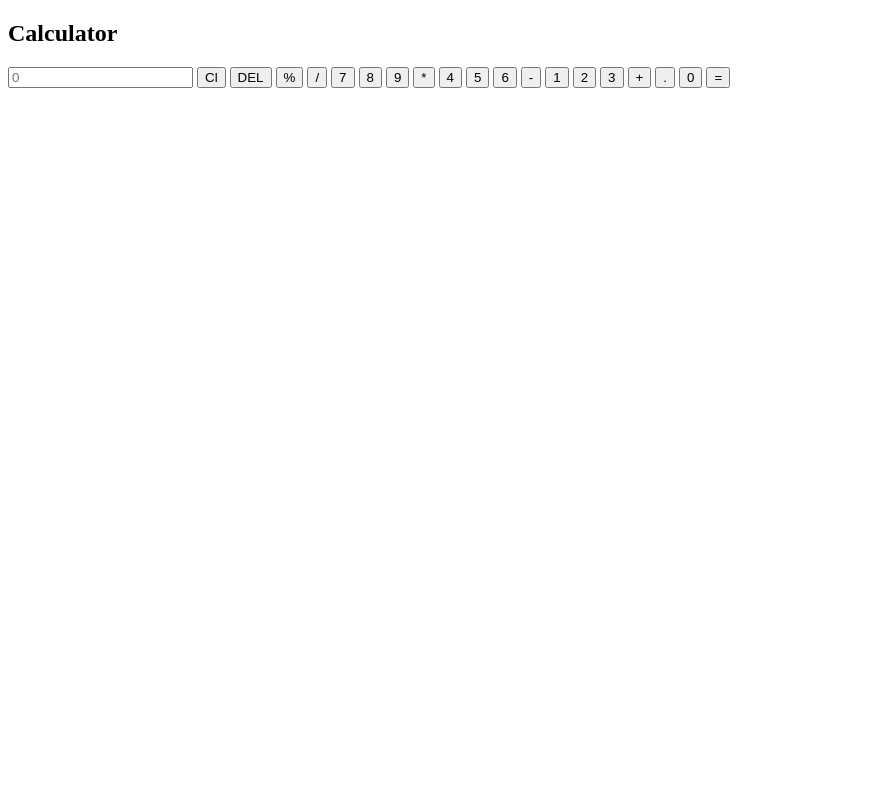
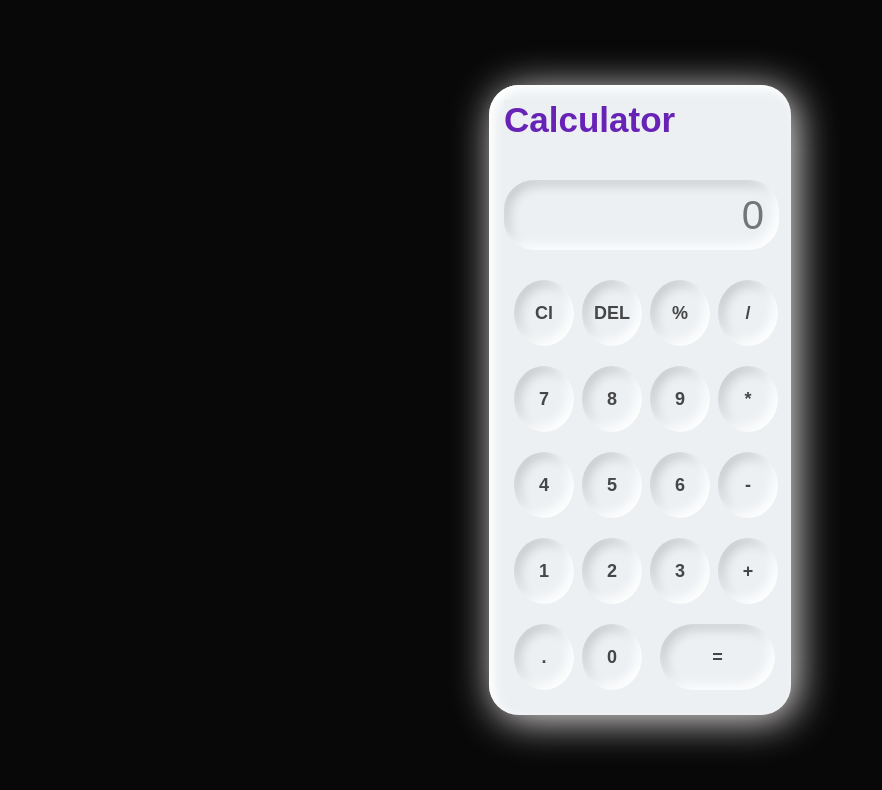
Before and after one commit to arun080902/calci, a plain HTML site: page index.html in a window 1280 px wide. Shown: the whole page, without its empty margins (0-882 px from the left). Drawn offline with Linux system fonts and the light colour scheme.

Commit message:
Update index.html

```diff
--- a/index.html
+++ b/index.html
@@ -4,7 +4,7 @@
     <meta charset="UTF-8">
     <meta name="viewport" content="width=device-width, initial-scale=1.0">
     <title>Calculator</title>
-    <link rel="stylesheet" href="index2.css">
+    <link rel="stylesheet" href="calcs.css">
 </head>
 <body>
     <div class="container">
```
